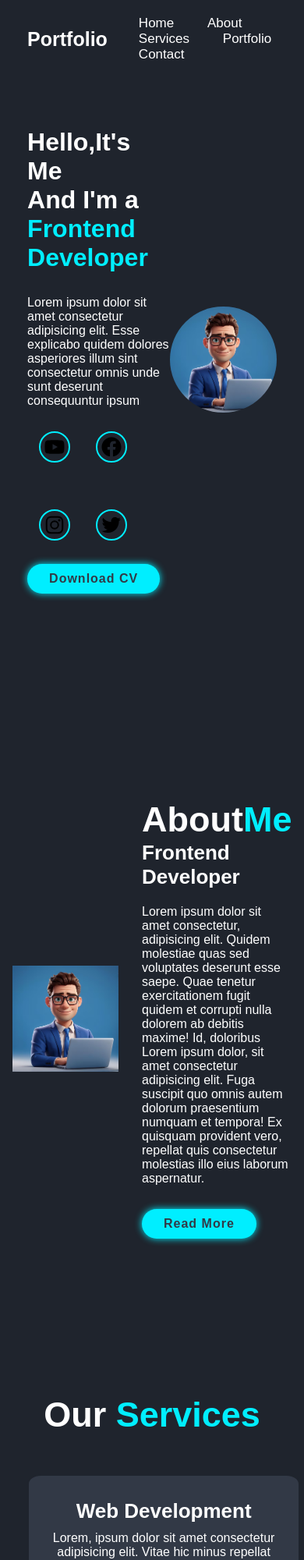
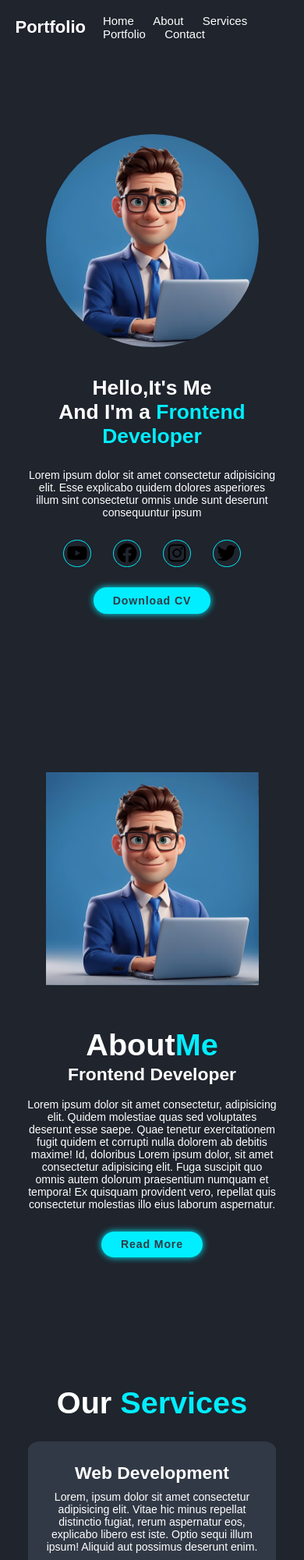
Before and after one commit to inamansaini/deepak_portfolioo, a plain HTML site: page index.html in a window 390 px wide. Shown: the top 2000 px of the page at 78% size. Drawn offline with nearby package versions, Linux system fonts and the light colour scheme.

Commit message:
Initial commit

```diff
--- a/index.html
+++ b/index.html
@@ -314,6 +314,86 @@
             color: #0ef;
             transition: 2s ease;
         }
+
+        /* ============================================= */
+        /* ===== MOBILE RESPONSIVE FIX ADDED HERE ===== */
+        /* ============================================= */
+        @media (max-width: 768px) {
+            /* Slightly reduce base font size on mobile */
+            html {
+                font-size: 55%;
+            }
+
+            /* Adjust header padding for smaller screens */
+            .header {
+                padding: 2rem 5%;
+            }
+
+            /* Adjust navbar link margin to prevent overflow */
+            .navbar a {
+                margin-left: 2.5rem;
+            }
+
+            /* --- Home Section --- */
+            /* Stack image and content vertically (image on top) */
+            .home {
+                flex-direction: column-reverse;
+                text-align: center;
+                padding-top: 15rem; /* Add padding to clear fixed header */
+            }
+            .home-img img {
+                width: 70vw; /* Make image larger and manageable */
+                margin-bottom: 4rem; /* Add space below image */
+            }
+            .home-content h1 {
+                font-size: 5rem; /* Adjust heading size */
+            }
+            .home-content h3 {
+                font-size: 3rem; /* Adjust heading size */
+            }
+
+            /* --- About Section --- */
+            /* Stack image and content vertically */
+            .about-img {
+                flex-direction: column;
+                text-align: center;
+            }
+            .about-img img {
+                width: 70vw; /* Match home image size */
+                margin-bottom: 3rem;
+            }
+            .about-content {
+                text-align: center;
+            }
+            .about-content h2 {
+                text-align: center; /* Override desktop's 'text-align: left' */
+            }
+
+            /* --- Services Section --- */
+            .services h2 {
+                margin-bottom: 3rem;
+            }
+            /* Make service containers full-width and stack them */
+            .services-container {
+                display: flex; /* Change from inline-flex */
+                width: 100%;   /* Change from fixed 350px */
+                height: auto;  /* Change from fixed 250px */
+                margin-bottom: 3rem; /* Add space between stacked boxes */
+            }
+
+            /* --- Portfolio Section --- */
+            /* Change 3-column grid to 1-column grid */
+            .portfolio-container {
+                grid-template-columns: 1fr;
+            }
+
+            /* --- Contact Section --- */
+            /* Stack form inputs instead of side-by-side */
+            .contact form .input-box input {
+                width: 100%;
+            }
+        }
+
     </style>
 </head>
 <body>
```
